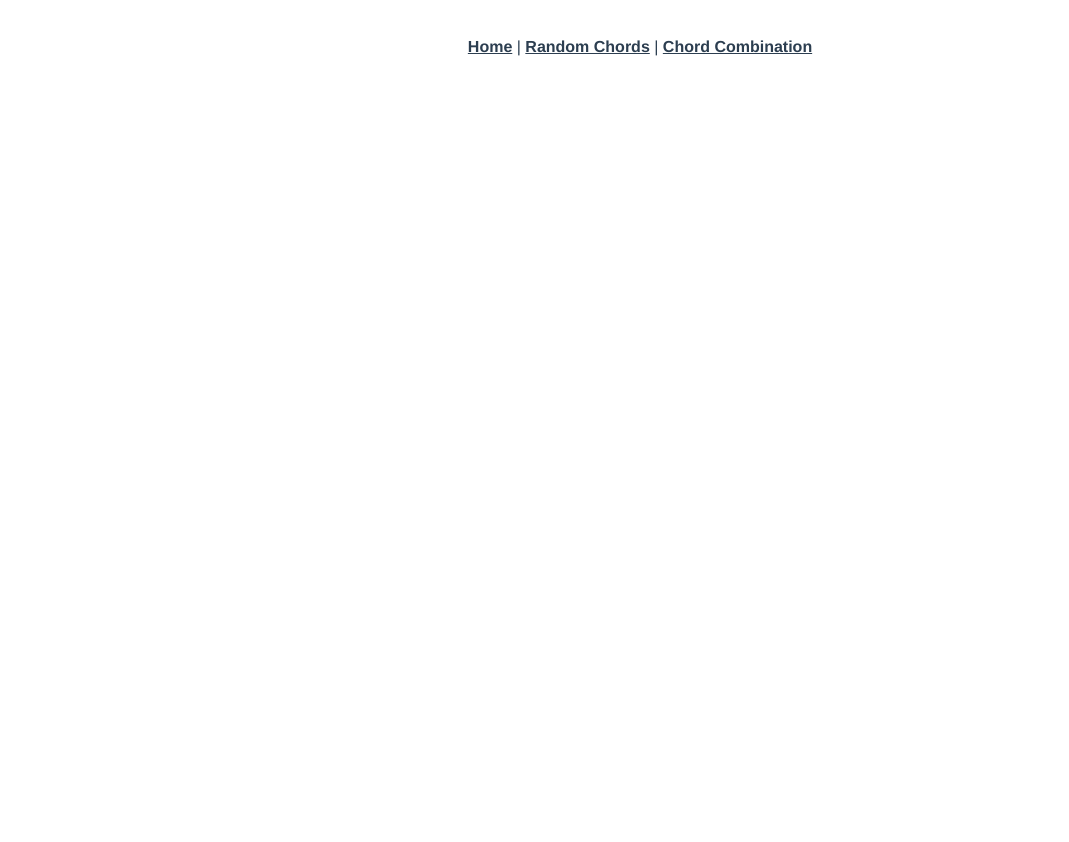
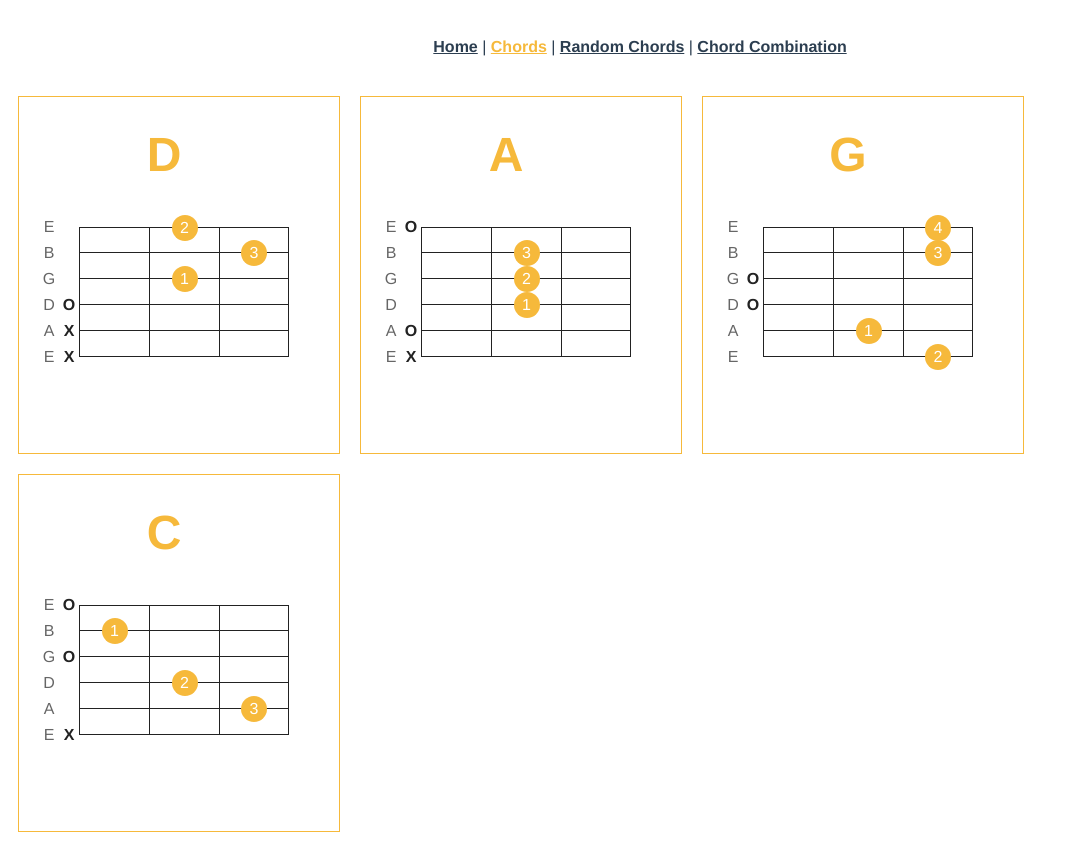
Before and after one commit to darkopecevski/random-chords, a Vue app: page /#/chords in a window 1280 px wide. Shown: the whole page, without its empty margins (0-1069 px from the left). Before the commit the page ends 800 px from the top, so only its background shows below. Built offline with nearby package versions, Linux system fonts and the light colour scheme.

Commit message:
Add page for chords and chord configuration

```diff
--- a/src/App.vue
+++ b/src/App.vue
@@ -2,6 +2,7 @@
   <div id="app">
     <div id="nav">
       <router-link to="/">Home</router-link> |
+      <router-link to="/chords">Chords</router-link> |
       <router-link to="/random-chords">Random Chords</router-link> |
       <router-link to="/chord-combination">Chord Combination</router-link>
     </div>
--- /dev/null
+++ b/src/components/Chord.vue
@@ -0,0 +1,131 @@
+<template>
+  <div class="chordHolder">
+    <h3 class="chordname">{{chord}}</h3>
+    <div class="diagram-wrap">
+      <div class="diagram">
+        <div class="row"
+          v-for="(config, i) in activeChord"
+          v-bind:key="config.label" :class="{first: i === 0, last: i === 5}">
+            <div class="cell label"><div class="note stringname">{{config.label}}</div></div>
+            <div class="cell label">
+              <div class="note openstring" v-if="config.openString">{{config.openString}}</div>
+            </div>
+            <div class="cell fret"
+              v-for="(fret, index) in config.frets"
+              v-bind:key="config.label+i+index">
+              <div class="blue note" v-if="fret">{{fret}}</div>
+            </div>
+        </div>
+      </div>
+    </div>
+  </div>
+</template>
+
+<script>
+import { chordConfiguration } from '../const/chords';
+
+export default {
+  name: 'Chord',
+  props: ['chord'],
+  data() {
+    return {
+      activeChord: chordConfiguration[this.chord],
+    };
+  },
+};
+</script>
+
+<!-- Add "scoped" attribute to limit CSS to this component only -->
+<style scoped>
+* {
+  box-sizing: border-box;
+}
+
+html {
+  font-size: 16px;
+}
+
+.page {
+  padding: 30px;
+}
+.chordHolder {
+  float: left;
+  border: 1px solid #f6b93b;
+  padding: 20px 30px 50px 0px;
+  margin: 10px;
+}
+
+.chordname {
+  font-size: 3rem;
+  margin: 10px 0 25px;
+  font-weight: bold;
+  text-align: center;
+  position: relative;
+  color: #f6b93b;
+}
+
+.diagram-wrap {
+  float: left;
+  padding: 20px;
+}
+
+.diagram .row {
+  clear: both;
+}
+.diagram .row.first .fret {
+  border-top: 1px solid #222;
+}
+.diagram .row.last .fret {
+  border: 0;
+}
+.diagram .cell {
+  float: left;
+  position: relative;
+  width: 70px;
+  height: 26px;
+}
+.diagram .cell.fret {
+  border: 1px solid #222;
+  border-top: 0;
+}
+.diagram .cell.fret:not(:last-of-type) {
+  border-right: 0;
+}
+.diagram .cell.label {
+  width: 20px;
+}
+.diagram .cell .note {
+  position: absolute;
+  z-index: 2;
+  width: 26px;
+  height: 26px;
+  left: 50%;
+  margin-left: -13px;
+  margin-top: -13px;
+  color: #fff;
+  background: #f6b93b;
+  text-align: center;
+  border-radius: 50%;
+  padding-top: 4px;
+}
+.diagram .cell .note.stringname, .diagram .cell .note.openstring {
+  background: none;
+  color: #222;
+}
+.diagram .cell .note.stringname {
+  color: #666;
+}
+.diagram .cell .note.openstring {
+  font-weight: bold;
+}
+
+/* .diagram-wrap {
+  -webkit-transform: rotate(90deg);
+  -moz-transform: rotate(90deg);
+  -o-transform: rotate(90deg);
+  -ms-transform: rotate(90deg);
+  transform: rotate(90deg);
+} */
+
+button:focus {outline:0;}
+</style>
--- a/src/const/chords.js
+++ b/src/const/chords.js
@@ -1,3 +1,133 @@
-const allChords = ['C-DUR', 'C-MOL', 'D-DUR', 'D-MOL', 'G-DUR', 'G-MOL', 'E-DUR', 'E-MOL', 'A-MOL', 'F-DUR', 'H'];
-const defaultChords = ['C-DUR', 'C-MOL', 'D-DUR', 'D-MOL', 'G-DUR', 'G-MOL'];
-export { allChords, defaultChords };
+const allChords = ['C', 'D', 'Dm', 'G', 'E', 'Em', 'A', 'Am', 'F', 'H'];
+const defaultChords = ['C', 'D', 'G', 'Dm', 'E', 'A'];
+const chordConfiguration = {
+  D: [
+    {
+      label: 'E',
+      openString: '',
+      frets: ['', '2', ''],
+    },
+    {
+      label: 'B',
+      openString: '',
+      frets: ['', '', '3'],
+    },
+    {
+      label: 'G',
+      openString: '',
+      frets: ['', '1', ''],
+    },
+    {
+      label: 'D',
+      openString: 'O',
+      frets: ['', '', ''],
+    },
+    {
+      label: 'A',
+      openString: 'X',
+      frets: ['', '', ''],
+    },
+    {
+      label: 'E',
+      openString: 'X',
+      frets: ['', '', ''],
+    },
+  ],
+  A: [
+    {
+      label: 'E',
+      openString: 'O',
+      frets: ['', '', ''],
+    },
+    {
+      label: 'B',
+      openString: '',
+      frets: ['', '3', ''],
+    },
+    {
+      label: 'G',
+      openString: '',
+      frets: ['', '2', ''],
+    },
+    {
+      label: 'D',
+      openString: '',
+      frets: ['', '1', ''],
+    },
+    {
+      label: 'A',
+      openString: 'O',
+      frets: ['', '', ''],
+    },
+    {
+      label: 'E',
+      openString: 'X',
+      frets: ['', '', ''],
+    },
+  ],
+  G: [
+    {
+      label: 'E',
+      openString: '',
+      frets: ['', '', '4'],
+    },
+    {
+      label: 'B',
+      openString: '',
+      frets: ['', '', '3'],
+    },
+    {
+      label: 'G',
+      openString: 'O',
+      frets: ['', '', ''],
+    },
+    {
+      label: 'D',
+      openString: 'O',
+      frets: ['', '', ''],
+    },
+    {
+      label: 'A',
+      openString: '',
+      frets: ['', '1', ''],
+    },
+    {
+      label: 'E',
+      openString: '',
+      frets: ['', '', '2'],
+    },
+  ],
+  C: [
+    {
+      label: 'E',
+      openString: 'O',
+      frets: ['', '', ''],
+    },
+    {
+      label: 'B',
+      openString: '',
+      frets: ['1', '', ''],
+    },
+    {
+      label: 'G',
+      openString: 'O',
+      frets: ['', '', ''],
+    },
+    {
+      label: 'D',
+      openString: '',
+      frets: ['', '2', ''],
+    },
+    {
+      label: 'A',
+      openString: '',
+      frets: ['', '', '3'],
+    },
+    {
+      label: 'E',
+      openString: 'X',
+      frets: ['', '', ''],
+    },
+  ],
+};
+export { allChords, defaultChords, chordConfiguration };
--- a/src/router/index.js
+++ b/src/router/index.js
@@ -2,6 +2,7 @@ import Vue from 'vue';
 import VueRouter from 'vue-router';
 import ChordCombination from '../views/ChordCombination.vue';
 import RandomChords from '../views/RandomChords.vue';
+import Chords from '../views/Chords.vue';
 
 Vue.use(VueRouter);
 
@@ -22,6 +23,11 @@ const routes = [
     name: 'chord-combination',
     component: ChordCombination,
   },
+  {
+    path: '/chords',
+    name: 'chords',
+    component: Chords,
+  },
 ];
 
 const router = new VueRouter({
--- /dev/null
+++ b/src/views/Chords.vue
@@ -0,0 +1,20 @@
+<template>
+  <div class="home">
+    <Chord chord="D"/>
+    <Chord chord="A"/>
+    <Chord chord="G"/>
+    <Chord chord="C"/>
+  </div>
+</template>
+
+<script>
+// @ is an alias to /src
+import Chord from '../components/Chord.vue';
+
+export default {
+  name: 'chords',
+  components: {
+    Chord,
+  },
+};
+</script>
```
